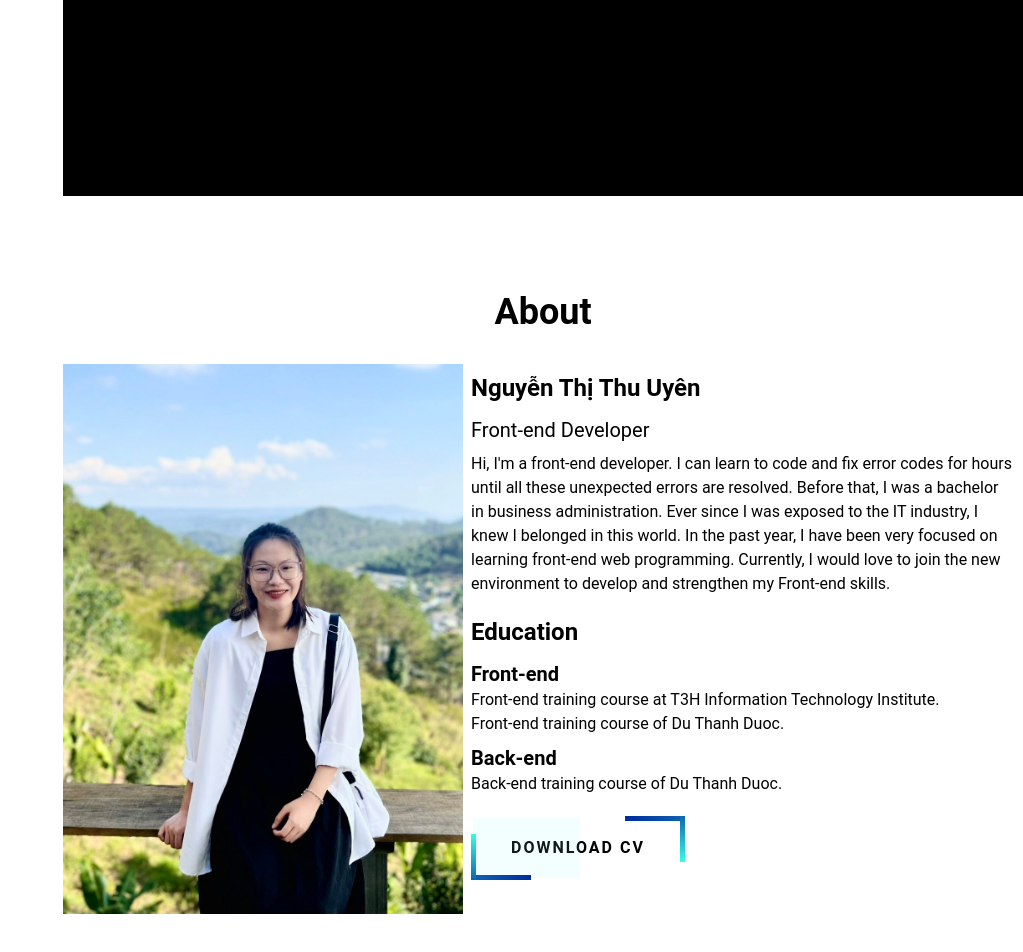
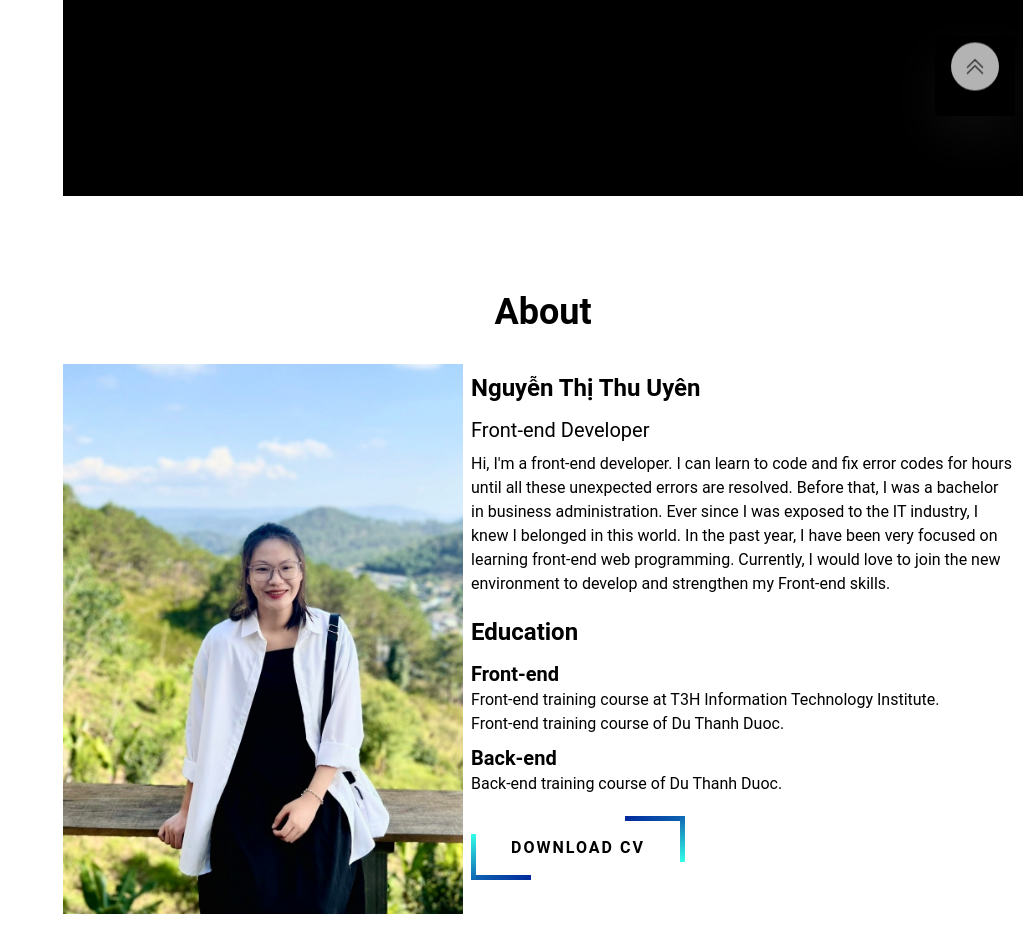
Before and after one commit to NguyenUyen-ReactJs2206/CV_NguyenThiThuUyen_FrontEnd, a React (Vite) app in the folder MyProfile/: page / in a window 1280 px wide. Shown: the part 604-1556 px from the top of the page, without its empty margins (257-1280 px from the left). Built offline with nearby package versions, Linux system fonts and the light colour scheme.

Commit message:
react-scroll top

```diff
--- a/MyProfile/package.json
+++ b/MyProfile/package.json
@@ -13,9 +13,11 @@
     "prettier:fix": "prettier --write \"src/**/(*.tsx|*.ts|*.css|*.scss)\""
   },
   "dependencies": {
+    "@types/react-scroll": "^1.8.7",
     "react": "^18.2.0",
     "react-dom": "^18.2.0",
     "react-router-dom": "^6.14.2",
+    "react-scroll": "^1.8.9",
     "sass": "^1.65.1"
   },
   "devDependencies": {
--- a/MyProfile/src/pages/Main/Main.tsx
+++ b/MyProfile/src/pages/Main/Main.tsx
@@ -2,9 +2,11 @@ import '../../sass/main.scss'
 import avatar from '../../assets/images/avatar-main.jpg'
 import avatarAbout from '../../assets/images/avatar.jpg'
 import cvFile from '../../assets/files/CV-Frontend-ReactJs-NguyenThiThuUyen (2).pdf'
+import { Link } from 'react-scroll'
 export default function Main() {
   return (
     <div className='my-profile'>
+      <div id='top'>
         <div className='grid grid-cols-12'>
           <div className='xl:col-span-3 xl:block hidden min-h-[100vh]'>aa</div>
           <div className='xl:col-span-9 col-span-12'>
@@ -34,9 +36,9 @@ export default function Main() {
                       <p className='py-2 lg:text-base text-sm'>
                         Hi, I'm a front-end developer. I can learn to code and fix error codes for hours until all these
                         unexpected errors are resolved. Before that, I was a bachelor in business administration. Ever
-                      since I was exposed to the IT industry, I knew I belonged in this world. In the past year, I have
-                      been very focused on learning front-end web programming. Currently, I would love to join the new
-                      environment to develop and strengthen my Front-end skills.
+                        since I was exposed to the IT industry, I knew I belonged in this world. In the past year, I
+                        have been very focused on learning front-end web programming. Currently, I would love to join
+                        the new environment to develop and strengthen my Front-end skills.
                       </p>
                     </div>
                     <h2 className='py-2 text-2xl font-semibold'>Education</h2>
@@ -53,13 +55,16 @@ export default function Main() {
                     </div>
                     <div className='py-4'>
                       <div className='flex'>
-                      <a href={cvFile} className='' download='CV-FrontEnd-Nguyen-Thi-Thu-Uyen'>
+                        <a
+                          href={cvFile}
+                          className='lg:py-5 lg:px-10 py-3 px-6'
+                          download='CV-FrontEnd-Nguyen-Thi-Thu-Uyen'
+                        >
                           <span></span>
                           <span></span>
                           <span></span>
                           <span></span>Download CV
                         </a>
-                      <button></button>
                       </div>
                     </div>
                   </div>
@@ -69,5 +74,28 @@ export default function Main() {
           </div>
         </div>
       </div>
+      <Link
+        className='fixed bottom-[10%] justify-center items-center right-2 z-[999] flex h-20 w-20'
+        activeClass='active'
+        to='top'
+        spy={true}
+        smooth={true}
+        offset={-70}
+        duration={500}
+      >
+        <button className='flex h-12 w-12 animate-bounce items-center justify-center rounded-full bg-white/70 text-center text-black/70 hover:bg-white hover:text-black'>
+          <svg
+            xmlns='http://www.w3.org/2000/svg'
+            fill='none'
+            viewBox='0 0 24 24'
+            strokeWidth={1.5}
+            stroke='currentColor'
+            className='h-6 w-6'
+          >
+            <path strokeLinecap='round' strokeLinejoin='round' d='M4.5 12.75l7.5-7.5 7.5 7.5m-15 6l7.5-7.5 7.5 7.5' />
+          </svg>
+        </button>
+      </Link>
+    </div>
   )
 }
--- a/MyProfile/src/sass/main.scss
+++ b/MyProfile/src/sass/main.scss
@@ -37,27 +37,12 @@ a {
   position: relative;
   color: #34ffea;
   overflow: hidden;
-  padding: 20px 40px;
   font-size: 30;
   text-decoration: none;
   letter-spacing: 2px;
   text-transform: uppercase;
   font-weight: bold;
   box-shadow: 0 20px 50px rgb(255 255 255 / 5%);
-}
-
-a::before {
-  position: absolute;
-  width: 50%;
-  top: 2px;
-  left: 2px;
-  bottom: 2px;
-  content: '';
-  background: rgb(142 255 240 / 10%);
-}
-
-a:hover::before {
-  background: rgb(142 255 240 / 20%);
 }
 
 a span:nth-child(1) {
```
Also changed, not shown: 1 other file (tests, documents, lock files or other folders). Lines whose indentation alone changed are shown as unchanged.
